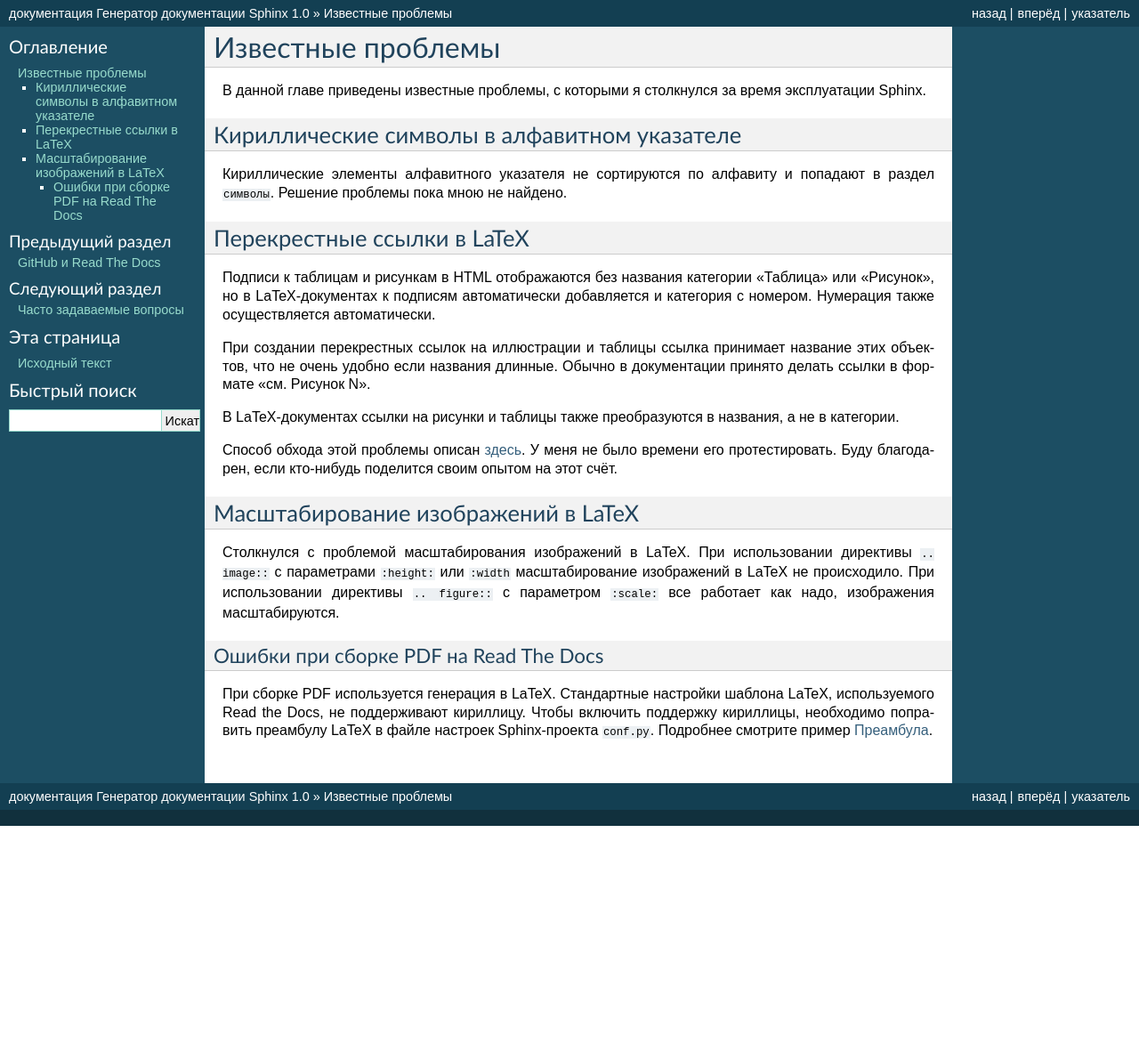
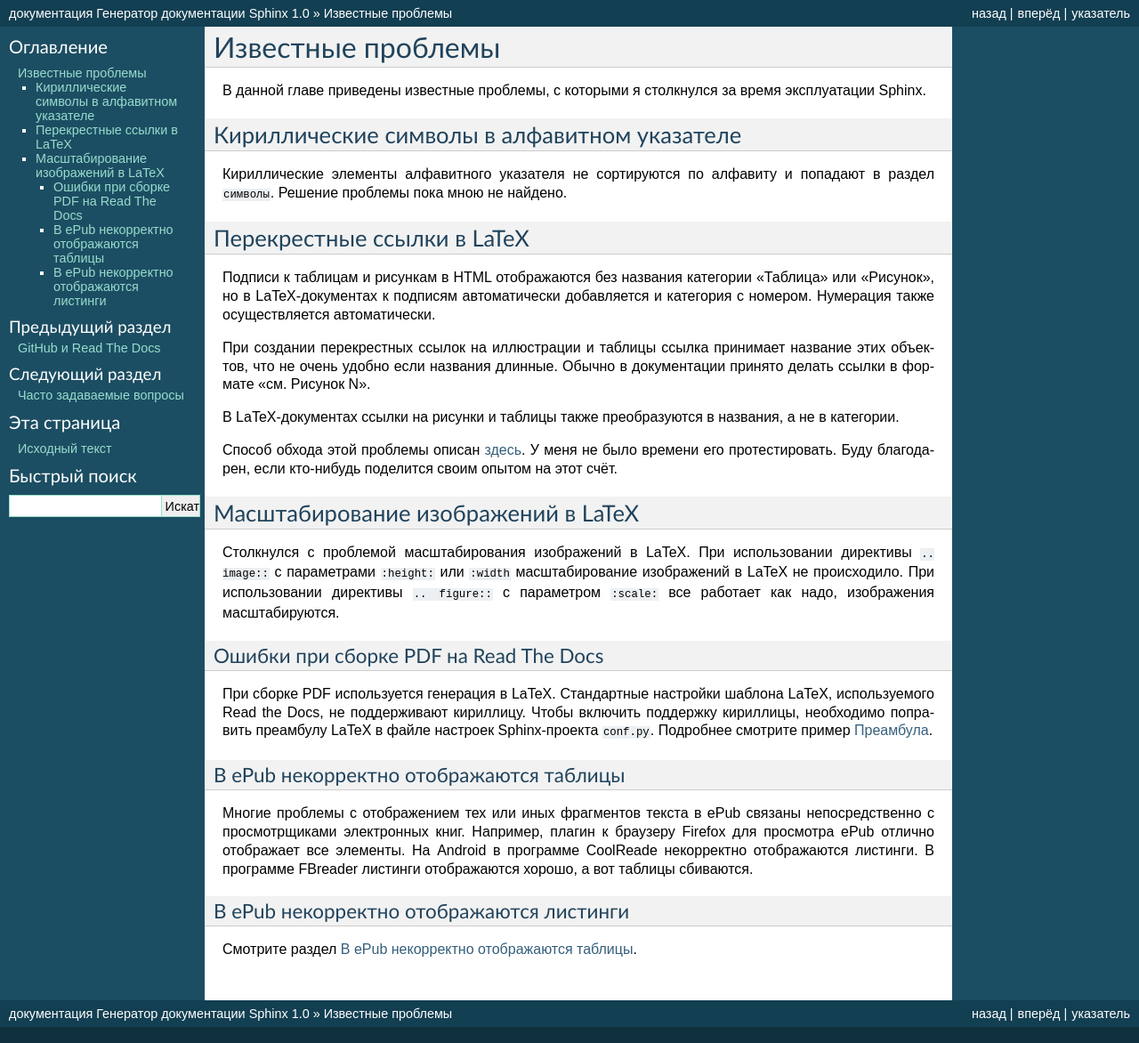
Before and after one commit to mazhartsev/sphinx-ru, a Sphinx documentation site: the page built from docs/knownissues.rst, in a window 1280 px wide. Shown: the whole page at 89% size. Built offline with Sphinx 7.4.7, drawn with Linux system fonts in a browser that asks for light colours; before the commit the page ends 928 px from its top, so only the background shows below that.

Commit message:
Обновлено

```diff
--- a/docs/knownissues.rst
+++ b/docs/knownissues.rst
@@ -37,3 +37,15 @@
 ~~~~~~~~~~~~~~~~~~~~~~~~~~~~~~~~~~~~~~
 
 При сборке PDF используется генерация в LaTeX. Стандартные настройки шаблона LaTeX, используемого Read the Docs, не поддерживают кириллицу. Чтобы включить поддержку кириллицы, необходимо поправить преамбулу LaTeX в файле настроек Sphinx-проекта ``conf.py``. Подробнее смотрите пример :ref:`ltx-label`.
+
+.. _epub-errors-label:
+
+В ePub некорректно отображаются таблицы
+~~~~~~~~~~~~~~~~~~~~~~~~~~~~~~~~~~~~~~~
+
+Многие проблемы с отображением тех или иных фрагментов текста в ePub связаны непосредственно с просмотрщиками электронных книг. Например, плагин к браузеру Firefox для просмотра ePub отлично отображает все элементы. На Android в программе CoolReade некорректно отображаются листинги. В программе FBreader  листинги отображаются хорошо, а вот таблицы сбиваются.
+
+В ePub некорректно отображаются листинги
+~~~~~~~~~~~~~~~~~~~~~~~~~~~~~~~~~~~~~~~~
+
+Смотрите раздел :ref:`epub-errors-label`.
```
Also changed, not shown: 7 other files.
